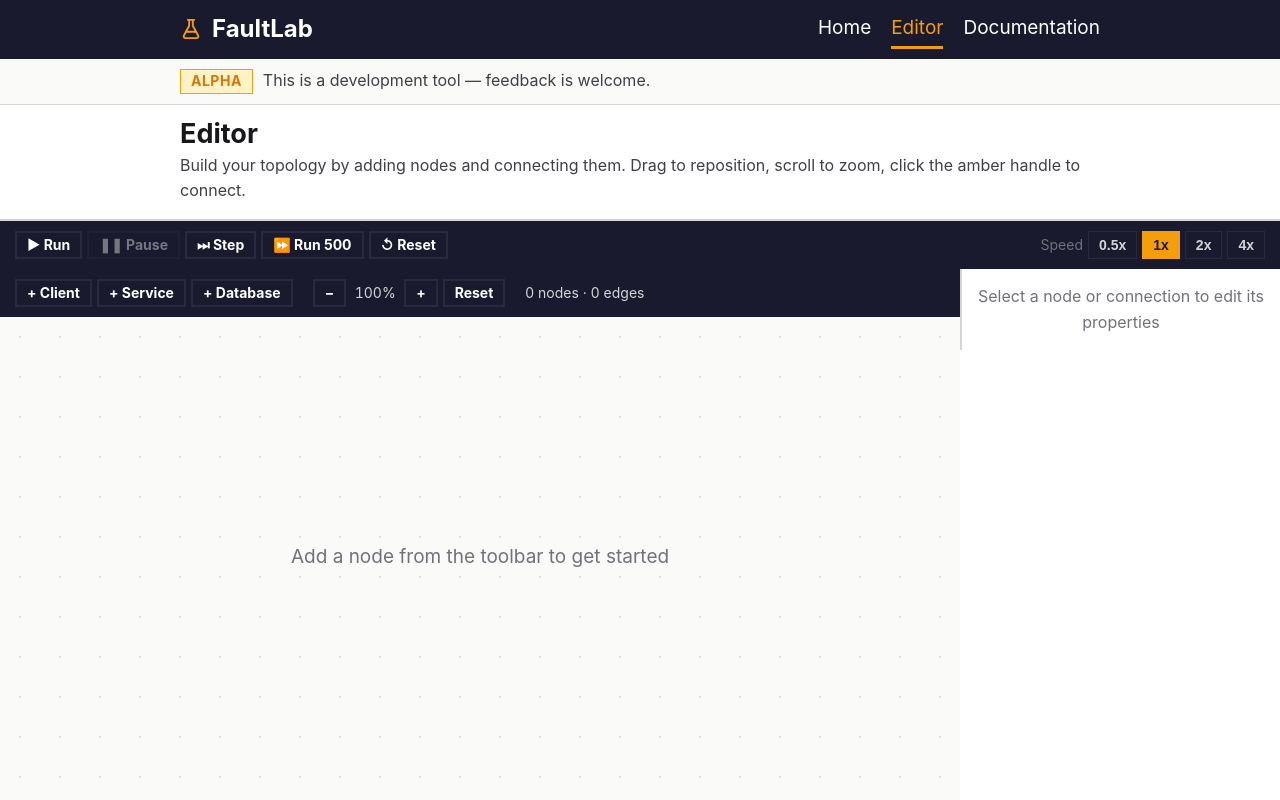
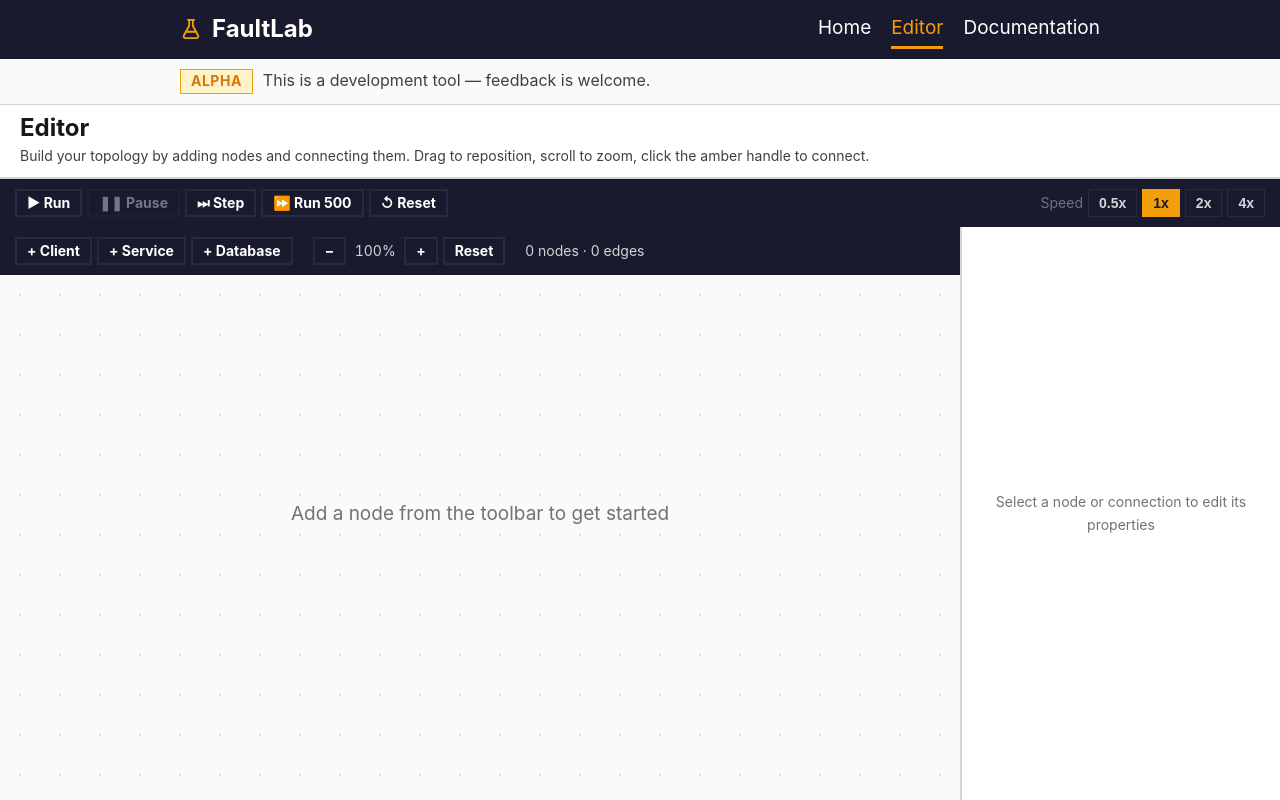
Before and after one commit to akhildec24/FaultLab, a Vue app in the folder apps/web/: page /editor in a window 1280 px wide. Shown: the top 800 px of the page. Built offline with nearby package versions, Linux system fonts and the light colour scheme.

Commit message:
fix editor layout — full-height flex chain, hide footer on editor, fix width/overflow/border conflicts

```diff
--- a/apps/web/src/App.vue
+++ b/apps/web/src/App.vue
@@ -1,15 +1,21 @@
 <script setup lang="ts">
+import { computed } from 'vue'
+import { useRoute } from 'vue-router'
 import AppHeader from '@/components/AppHeader.vue'
 import AppFooter from '@/components/AppFooter.vue'
+
+const route = useRoute()
+const isEditor = computed(() => route.name === 'editor')
+const showFooter = computed(() => !isEditor.value)
 </script>
 
 <template>
-  <div class="fl-app">
+  <div :class="['fl-app', { 'fl-app--full': isEditor }]">
     <AppHeader />
     <main class="fl-main">
       <RouterView />
     </main>
-    <AppFooter />
+    <AppFooter v-if="showFooter" />
   </div>
 </template>
 
@@ -20,7 +26,15 @@ import AppFooter from '@/components/AppFooter.vue'
   min-height: 100vh;
 }
 
+.fl-app--full {
+  height: 100vh;
+  overflow: hidden;
+}
+
 .fl-main {
   flex: 1;
+  display: flex;
+  flex-direction: column;
+  min-height: 0;
 }
 </style>
--- a/apps/web/src/components/EdgeInspector.vue
+++ b/apps/web/src/components/EdgeInspector.vue
@@ -137,7 +137,6 @@ function deleteEdge(): void {
   flex-direction: column;
   height: 100%;
   background: var(--fl-bg);
-  border-left: 2px solid var(--fl-border);
 }
 
 .inspector--empty {
@@ -147,7 +146,7 @@ function deleteEdge(): void {
 
 .inspector__empty-text {
   color: var(--fl-grey-3);
-  font-size: var(--fl-size-16);
+  font-size: var(--fl-size-14);
 }
 
 .inspector__header {
--- a/apps/web/src/components/GraphEditor.vue
+++ b/apps/web/src/components/GraphEditor.vue
@@ -440,8 +440,9 @@ function getParticleY(p: { fromId: string; toId: string; progress: number }): nu
   position: relative;
   display: flex;
   flex-direction: column;
-  height: 100%;
-  min-height: 500px;
+  flex: 1;
+  min-height: 0;
+  overflow: hidden;
 }
 
 .graph-toolbar {
@@ -450,7 +451,7 @@ function getParticleY(p: { fromId: string; toId: string; progress: number }): nu
   gap: var(--fl-space-4);
   padding: var(--fl-space-2) var(--fl-space-3);
   background: var(--fl-slate);
-  flex-wrap: wrap;
+  flex-shrink: 0;
 }
 
 .graph-toolbar__group {
@@ -489,6 +490,7 @@ function getParticleY(p: { fromId: string; toId: string; progress: number }): nu
 .graph-canvas {
   flex: 1;
   width: 100%;
+  min-height: 0;
   background: var(--fl-bg-alt);
   cursor: default;
   user-select: none;
--- a/apps/web/src/components/NodeInspector.vue
+++ b/apps/web/src/components/NodeInspector.vue
@@ -207,7 +207,6 @@ const kindOptions: { value: NodeKind; label: string }[] = [
   flex-direction: column;
   height: 100%;
   background: var(--fl-bg);
-  border-left: 2px solid var(--fl-border);
 }
 
 .inspector--empty {
@@ -217,7 +216,7 @@ const kindOptions: { value: NodeKind; label: string }[] = [
 
 .inspector__empty-text {
   color: var(--fl-grey-3);
-  font-size: var(--fl-size-16);
+  font-size: var(--fl-size-14);
 }
 
 .inspector__header {
--- a/apps/web/src/components/SimulationControls.vue
+++ b/apps/web/src/components/SimulationControls.vue
@@ -192,6 +192,7 @@ function setSpeed(s: SpeedMultiplier) {
   gap: var(--fl-space-2);
   padding: var(--fl-space-2) var(--fl-space-3);
   background: var(--fl-slate);
+  flex-shrink: 0;
 }
 
 .sim-controls__buttons {
--- a/apps/web/src/style.css
+++ b/apps/web/src/style.css
@@ -143,6 +143,7 @@ textarea:focus-visible,
 
 .fl-width-full {
   max-width: var(--fl-width-full);
+  width: 100%;
 }
 
 /* Buttons */
--- a/apps/web/src/views/EditorView.vue
+++ b/apps/web/src/views/EditorView.vue
@@ -25,15 +25,13 @@ onUnmounted(() => {
 </script>
 
 <template>
-  <div class="fl-width-full editor-view">
+  <div class="editor-view">
     <div class="editor-view__header">
-      <div class="fl-container">
-        <h1>Editor</h1>
-        <p class="editor-view__subtitle">
-          Build your topology by adding nodes and connecting them.
-          Drag to reposition, scroll to zoom, click the amber handle to connect.
-        </p>
-      </div>
+      <h1>Editor</h1>
+      <p class="editor-view__subtitle">
+        Build your topology by adding nodes and connecting them.
+        Drag to reposition, scroll to zoom, click the amber handle to connect.
+      </p>
     </div>
     <SimulationControls />
     <div class="editor-view__body">
@@ -43,8 +41,8 @@ onUnmounted(() => {
       <aside class="editor-view__inspector">
         <NodeInspector v-if="graph.selectedNodeId" />
         <EdgeInspector v-else-if="graph.selectedEdgeId" />
-        <div class="inspector inspector--empty" v-else>
-          <p class="inspector__empty-text">Select a node or connection to edit its properties</p>
+        <div class="editor-view__inspector-empty" v-else>
+          <p>Select a node or connection to edit its properties</p>
         </div>
       </aside>
     </div>
@@ -55,28 +53,32 @@ onUnmounted(() => {
 .editor-view {
   display: flex;
   flex-direction: column;
-  min-height: calc(100vh - 60px);
+  flex: 1;
+  min-height: 0;
+  overflow: hidden;
 }
 
 .editor-view__header {
-  padding: var(--fl-space-3) 0;
+  padding: var(--fl-space-2) var(--fl-space-4);
   background: var(--fl-bg);
   border-bottom: 2px solid var(--fl-border);
+  flex-shrink: 0;
 }
 
 .editor-view__header h1 {
-  font-size: var(--fl-size-27);
+  font-size: var(--fl-size-24);
 }
 
 .editor-view__subtitle {
   color: var(--fl-text-secondary);
-  font-size: var(--fl-size-16);
+  font-size: var(--fl-size-14);
   margin-top: var(--fl-space-1);
 }
 
 .editor-view__body {
   flex: 1;
   display: flex;
+  min-height: 0;
   overflow: hidden;
 }
 
@@ -84,6 +86,7 @@ onUnmounted(() => {
   flex: 1;
   display: flex;
   flex-direction: column;
+  min-width: 0;
   overflow: hidden;
 }
 
@@ -93,19 +96,17 @@ onUnmounted(() => {
   display: flex;
   flex-direction: column;
   overflow: hidden;
+  border-left: 2px solid var(--fl-border);
+  background: var(--fl-bg);
 }
 
-.inspector--empty {
+.editor-view__inspector-empty {
   display: flex;
   align-items: center;
   justify-content: center;
-  background: var(--fl-bg);
-  border-left: 2px solid var(--fl-border);
-}
-
-.inspector__empty-text {
+  height: 100%;
   color: var(--fl-grey-3);
-  font-size: var(--fl-size-16);
+  font-size: var(--fl-size-14);
   text-align: center;
   padding: var(--fl-space-3);
 }
```
